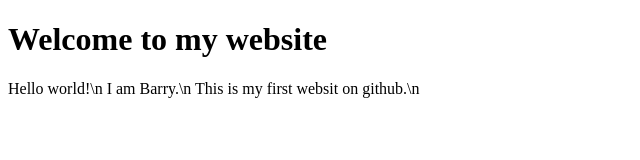
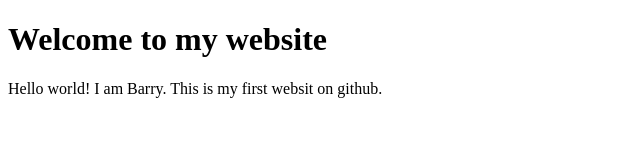
Before and after one commit to wahao888/wahao888.github.io, a plain HTML site: page index.html in a window 1280 px wide. Shown: the full height of the page, 0-640 px from the left. Drawn offline with Linux system fonts and the light colour scheme.

Commit message:
little change

```diff
--- a/index.html
+++ b/index.html
@@ -5,9 +5,9 @@
     </head>
     <body>
         <h1>Welcome to my website</h1>
-        Hello world!\n
-        I am Barry.\n
-        This is my first websit on github.\n
+        Hello world!
+        I am Barry.
+        This is my first websit on github.
 
     </body>
 </html>
```
